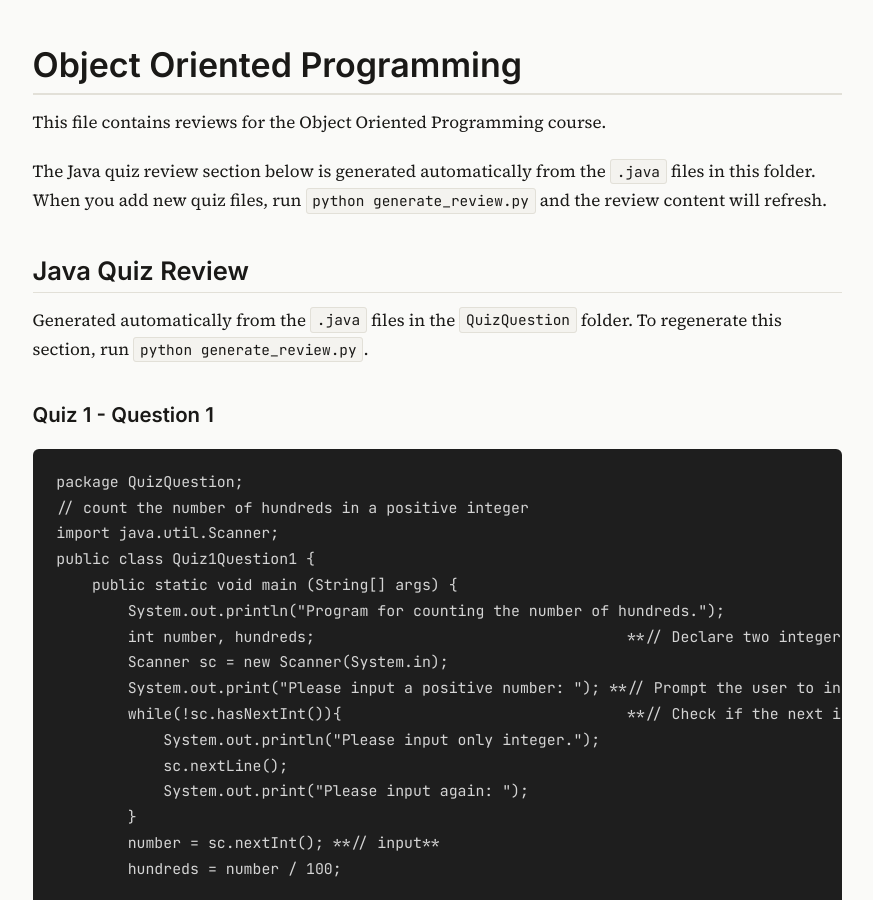
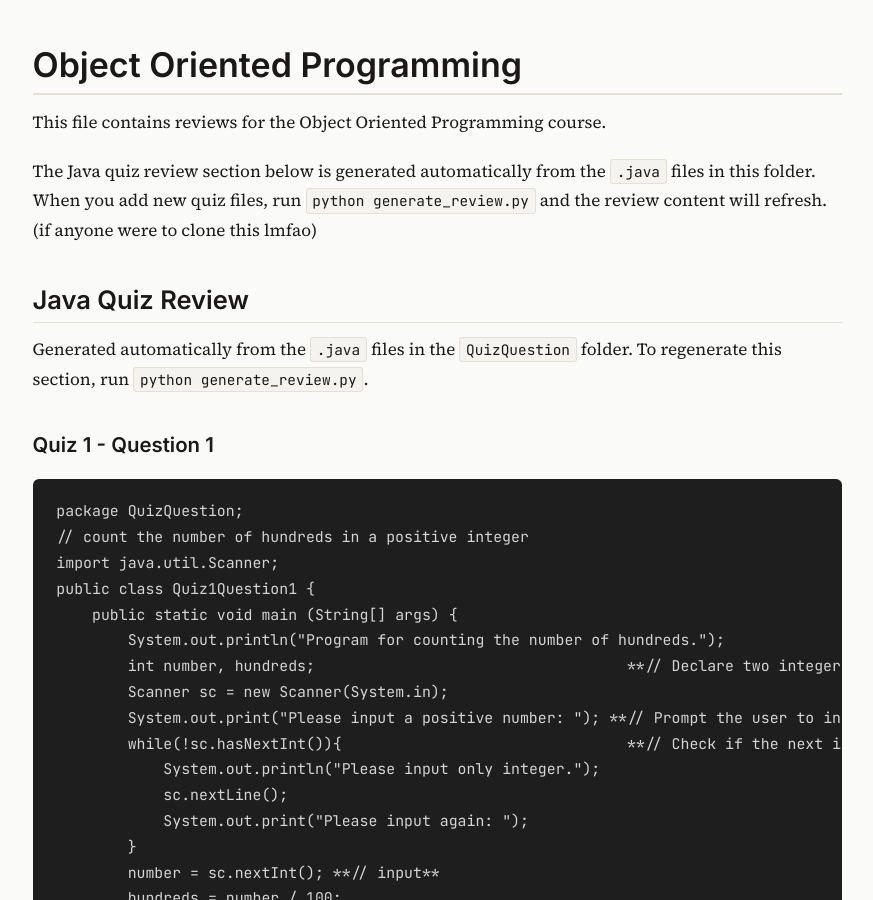
Before and after one commit to chhorponnsovan/ECAM-ROA-I4, a Jekyll site: the page built from Semester-2/Object-oriented-programming/Object-oriented-programming.md, in a window 1280 px wide and 900 px high. Shown: the whole window, without its empty margins (203-1076 px from the left). Built offline with Jekyll 4.4.1, drawn with Linux system fonts in a browser that asks for light colours; our own code applies the rules of GitHub Pages for plain Markdown files.

Commit message:
Update Java quiz review section with a note
Added a humorous note about cloning the repository.

```diff
--- a/Semester-2/Object-oriented-programming/Object-oriented-programming.md
+++ b/Semester-2/Object-oriented-programming/Object-oriented-programming.md
@@ -2,7 +2,7 @@
 
 This file contains reviews for the Object Oriented Programming course.
 
-The Java quiz review section below is generated automatically from the `.java` files in this folder. When you add new quiz files, run `python generate_review.py` and the review content will refresh.
+The Java quiz review section below is generated automatically from the `.java` files in this folder. When you add new quiz files, run `python generate_review.py` and the review content will refresh. (if anyone were to clone this lmfao)
 
 <!-- BEGIN JAVA QUIZ REVIEW -->
 ## Java Quiz Review
```
